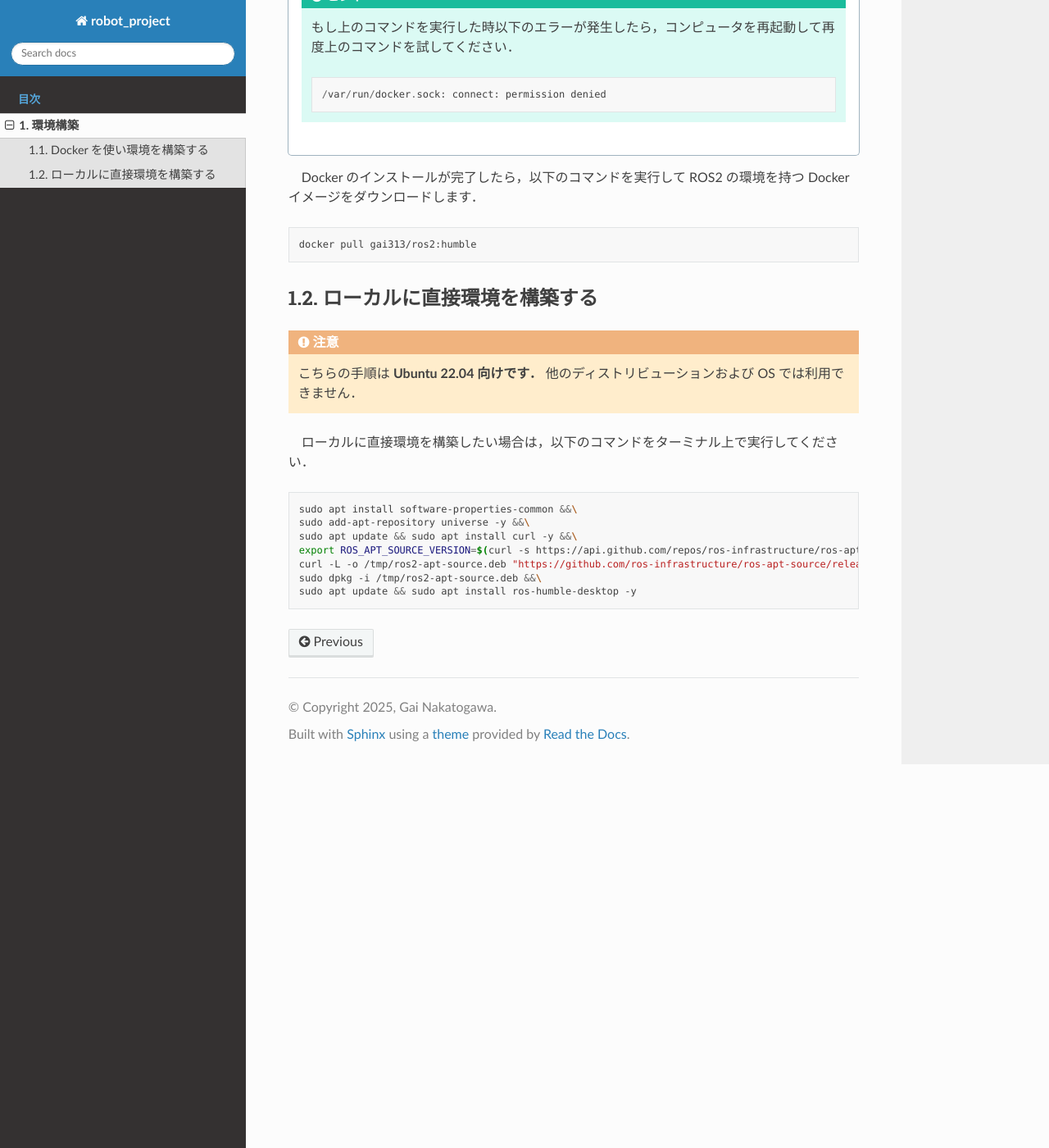
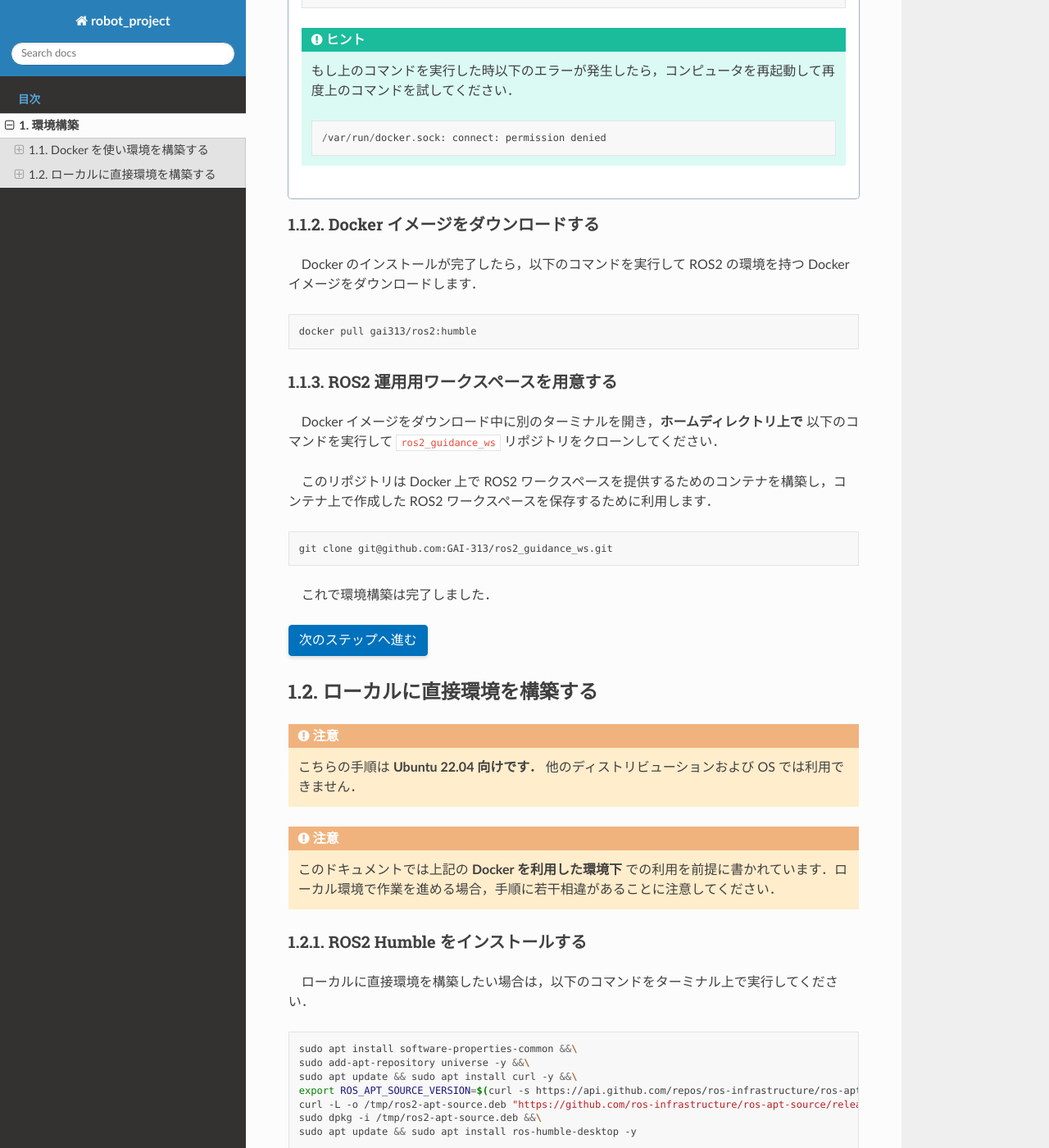
Before and after one commit to horilaboratory/robot_project, a Sphinx documentation site: the page built from docs/source/install/index.rst, in a window 1280 px wide and 1400 px high, scrolled down 1297 px. Shown: the whole window at 82% size. Built offline with Sphinx 7.4.7 and the Read the Docs theme 3.1.0, drawn with Linux system fonts in a browser that asks for light colours; pages that are not in the unit, such as notebooks, are missing from menus; some of the changed text lies outside the part shown.

Commit message:
Add more doc

```diff
--- a/docs/source/install/index.rst
+++ b/docs/source/install/index.rst
@@ -9,6 +9,9 @@
 *********************************
 Docker を使い環境を構築する
 *********************************
+
+Docker をインストールする
+============================
 
 　本ドキュメントでは利用しているローカル環境に影響を与えないよう **Docker** による仮装環境上での利用を推奨しています．しかしながら，本ドキュメントでは Docker の知識を問われることはほぼありません．このように環境を構築すれば良いのだなという感覚で作業を進めてください．
 
@@ -60,10 +63,17 @@ Docker を使い環境を構築する
 
     .. tab:: macOS
 
+        .. caution::
+
+            本稿で記述されている手順では Rviz2 を利用することができません．どうしても macOS 上で Rviz2 を利用したい場合は VNC サーバーが利用できる Docker コンテナか VirtualBox などの仮想環境の利用を検討してください．
+
         以下のリンクにアクセスし，Docker Desktop をインストールしてください．
 
         https://www.docker.com/products/docker-desktop/
 
+
+Docker イメージをダウンロードする
+======================================
 
 　Docker のインストールが完了したら，以下のコマンドを実行して ROS2 の環境を持つ Docker イメージをダウンロードします．
 
@@ -71,6 +81,26 @@ Docker を使い環境を構築する
 
     docker pull gai313/ros2:humble
 
+.. _setup-workspace-section:
+
+ROS2 運用用ワークスペースを用意する
+======================================
+
+　Docker イメージをダウンロード中に別のターミナルを開き，**ホームディレクトリ上で** 以下のコマンドを実行して ``ros2_guidance_ws`` リポジトリをクローンしてください．
+
+　このリポジトリは Docker 上で ROS2 ワークスペースを提供するためのコンテナを構築し，コンテナ上で作成した ROS2 ワークスペースを保存するために利用します．
+
+.. code:: bash
+
+    git clone git@github.com:GAI-313/ros2_guidance_ws.git
+
+　これで環境構築は完了しました．
+
+.. button-link:: ../boot/index.html
+   :color: primary
+   :shadow:
+
+   次のステップへ進む
 
 *******************************
 ローカルに直接環境を構築する
@@ -79,6 +109,13 @@ Docker を使い環境を構築する
 .. attention::
 
     こちらの手順は **Ubuntu 22.04 向けです．** 他のディストリビューションおよび OS では利用できません．
+
+.. attention::
+
+    このドキュメントでは上記の **Docker を利用した環境下** での利用を前提に書かれています．ローカル環境で作業を進める場合，手順に若干相違があることに注意してください．
+
+ROS2 Humble をインストールする
+=================================
 
 　ローカルに直接環境を構築したい場合は，以下のコマンドをターミナル上で実行してください．
 
@@ -91,3 +128,18 @@ Docker を使い環境を構築する
     curl -L -o /tmp/ros2-apt-source.deb "https://github.com/ros-infrastructure/ros-apt-source/releases/download/${ROS_APT_SOURCE_VERSION}/ros2-apt-source_${ROS_APT_SOURCE_VERSION}.$(. /etc/os-release && echo $VERSION_CODENAME)_all.deb" &&\
     sudo dpkg -i /tmp/ros2-apt-source.deb &&\
     sudo apt update && sudo apt install ros-humble-desktop -y
+
+　インストールが完了したら以下のコマンドを実行して ROS2 を自動的に読み込むように ``~/.bashrc`` に書き込んでください．
+
+.. code:: bash
+
+    echo ". /opt/ros/humble/setup.bash" >> ~/.bashrc
+
+ワークスペースを作成する
+===========================
+
+　任意のディレクトリ上で以下のコマンドを実行してワークスペース用ディレクトリを作成します．
+
+.. code:: bash
+
+    mkdir -p colcon_ws/src
```
